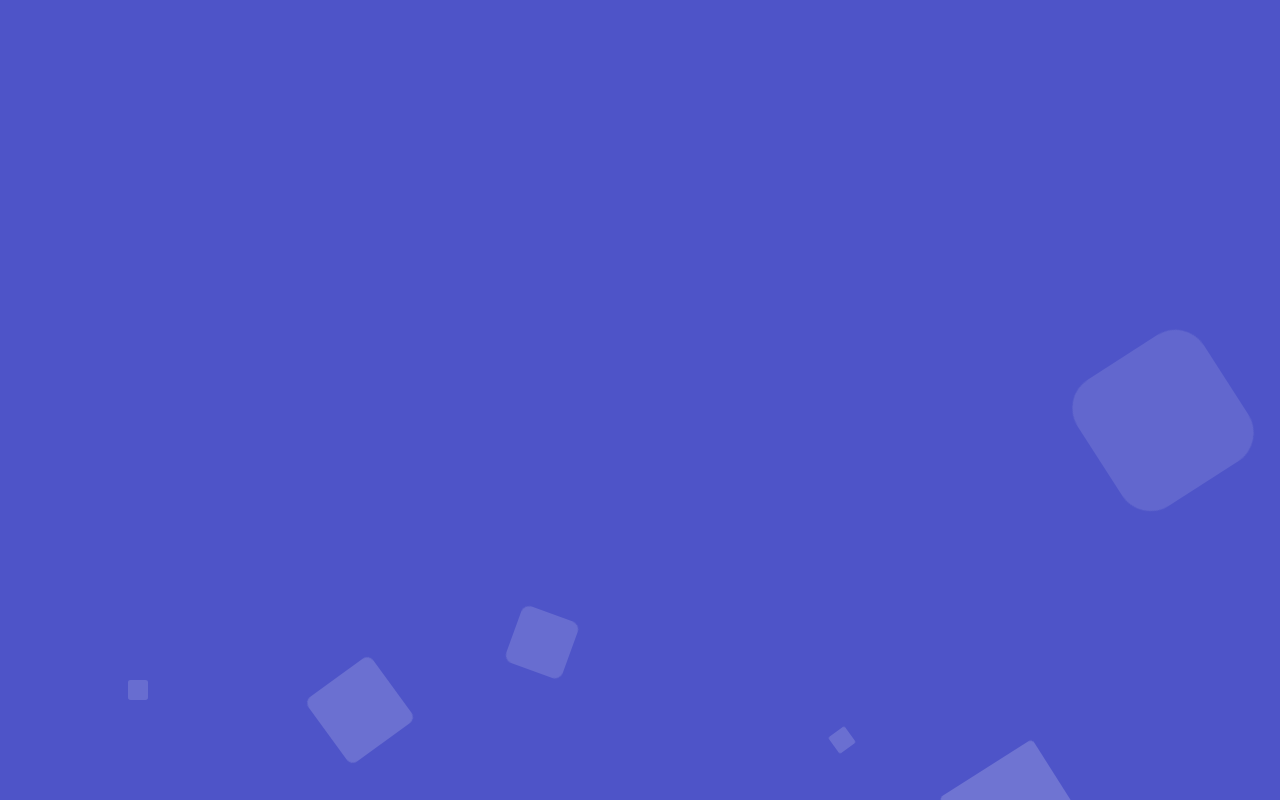
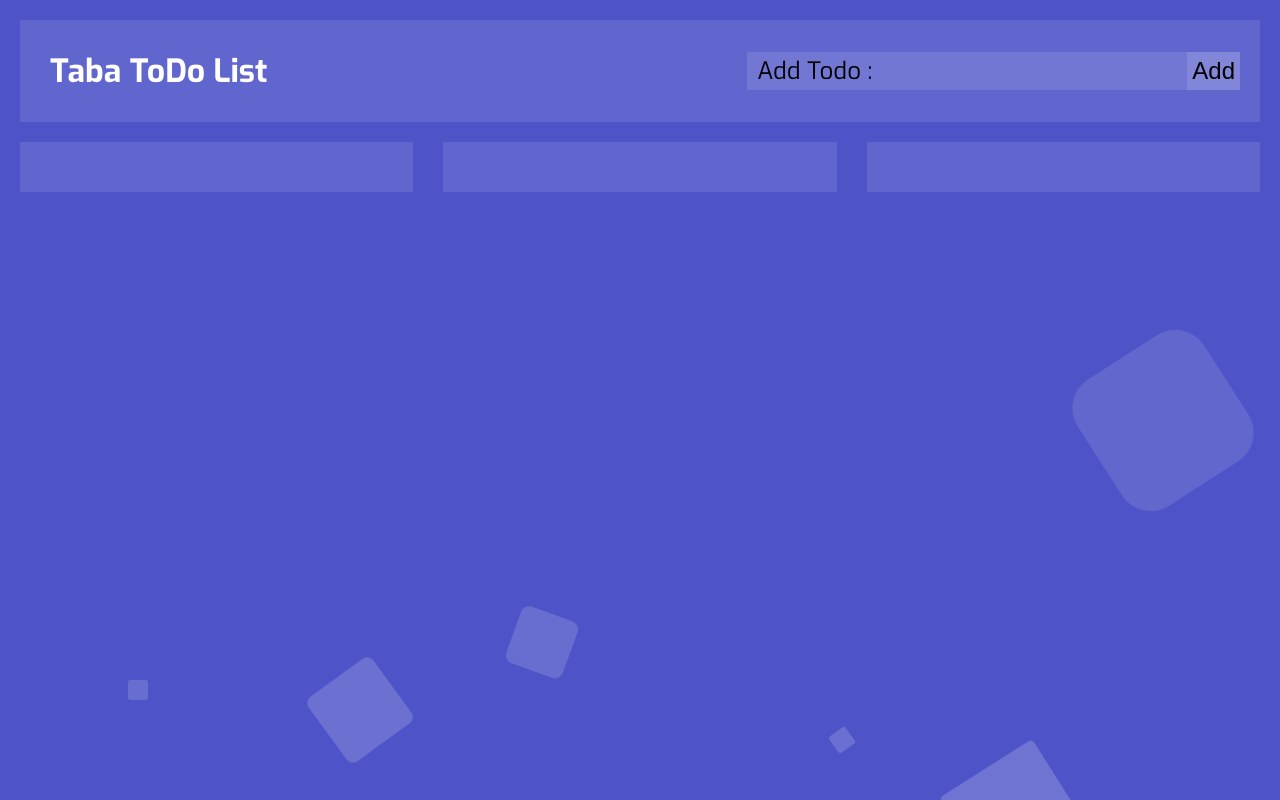
Before and after one commit to STARTUP-TRAINING/SeyedAliTabaTodoProject, a website: page index.html in a window 1280 px wide. Drawn offline with Linux system fonts and the light colour scheme.

Commit message:
add header

```diff
--- a/background.css
+++ b/background.css
@@ -11,18 +11,15 @@ body{
 
 
 .context {
+    z-index: 10;
+    top: 0;
+    left: 0;
     width: 100%;
+    height: 100%;
+    margin: 0;
+    padding: 0;
     position: absolute;
-    top:50vh;
-
 }
-
-.context h1{
-    text-align: center;
-    color: #fff;
-    font-size: 50px;
-}
-
 
 .area{
     background: #4e54c8;
--- a/background.js
+++ /dev/null
@@ -1,20 +0,0 @@
-<script type="text/javascript" src="js/nodes.js"></script>
-    <script type="text/javascript">
-var nodesjs = new NodesJs({
-    id: 'nodes',
-    width: window.innerWidth,
-    height: window.innerHeight,
-    particleSize: 2,
-    lineSize: 1,
-    particleColor: [255, 255, 255, 0.3],
-    lineColor: [255, 255, 255],
-    backgroundFrom: [10, 25, 100],
-    backgroundTo: [25, 50, 150],
-    backgroundDuration: 4000,
-    nobg: false,
-    number: window.hasOwnProperty('orientation') ? 30: 100,
-    speed: 20,
-    pointerCircleRadius: 150
-});
-</script>
-<canvas id="nodes"></canvas>
--- /dev/null
+++ b/context.css
@@ -0,0 +1,68 @@
+.board{
+    display: grid;
+    grid-template-columns: repeat(3, 1fr);
+    gap: 30px;
+    margin: 20px;
+    min-height: 50px;
+}
+
+.item {
+    background-color: rgba(255,251,253,0.11);
+}
+
+h1 {
+    align-content: center;
+    padding: 30px;
+    color: white;
+}
+
+form {
+    align-self: center;
+    height: auto;
+    display: flex;
+    align-items: center;
+    background-color: rgba(255,251,253,0.11);
+}
+
+input {
+    font-size: 1.5rem;
+    margin-left: 5px;
+    align-content: center;
+    background-color: unset;
+    border: unset;
+}
+
+input:focus {
+    outline: none;
+}
+
+label{
+    font-size: 1.5rem;
+    padding-left: 10px
+}
+
+button {
+    font-size: 1.5rem;
+    padding: 5px;
+    height: auto;
+    background-color: rgba(255,251,253,0.11);
+    border: unset;
+}
+
+.add-search {
+    display: flex;
+    /*height: 20px;*/
+    align-content: center;
+    /*display: block;*/
+    margin-right: 20px;
+    margin-left: auto;
+}
+
+header {
+    display: flex;
+}
+
+.header-background {
+    margin: 20px 20px;
+    background-color: rgba(255,251,253,0.11);
+}
--- a/index.html
+++ b/index.html
@@ -5,10 +5,33 @@
     <title>Trello</title>
     <link rel="stylesheet" href="main.css">
     <link rel="stylesheet" href="background.css">
-    <script src="background.js"></script>
+    <link rel="stylesheet" href="context.css">
 </head>
 <body>
 <div class="context">
+    <div>
+        <div class="header-background">
+            <header>
+                <h1>Taba ToDo List</h1>
+                <div class="add-search">
+                    <form>
+                        <label>Add Todo : </label>
+                        <input name="toDoName" type="text">
+                        <button>Add</button>
+                    </form>
+
+                </div>
+            </header>
+        </div>
+    </div>
+    <div class="board">
+        <div class="item">
+        </div>
+        <div class="item">
+        </div>
+        <div class="item">
+        </div>
+    </div>
 
 </div>
 
```
